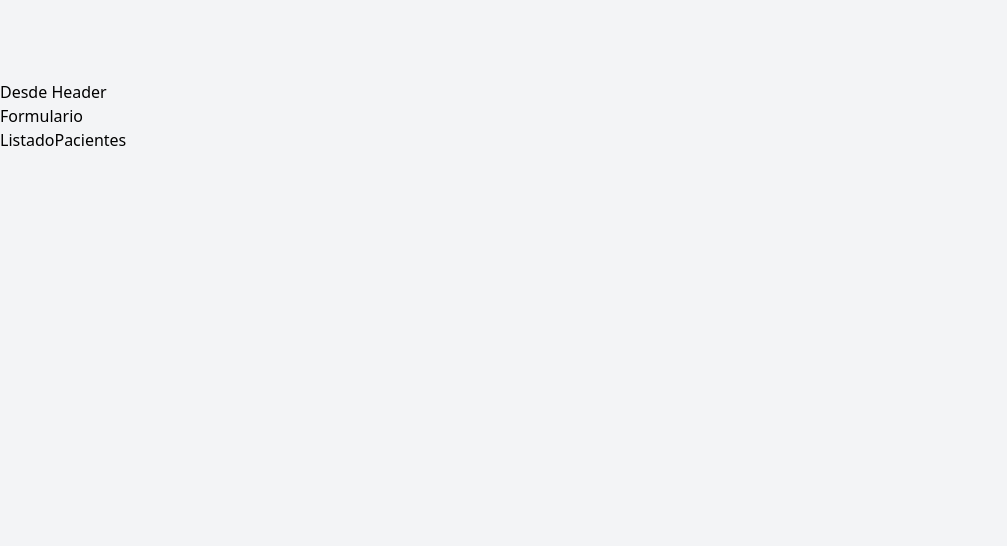
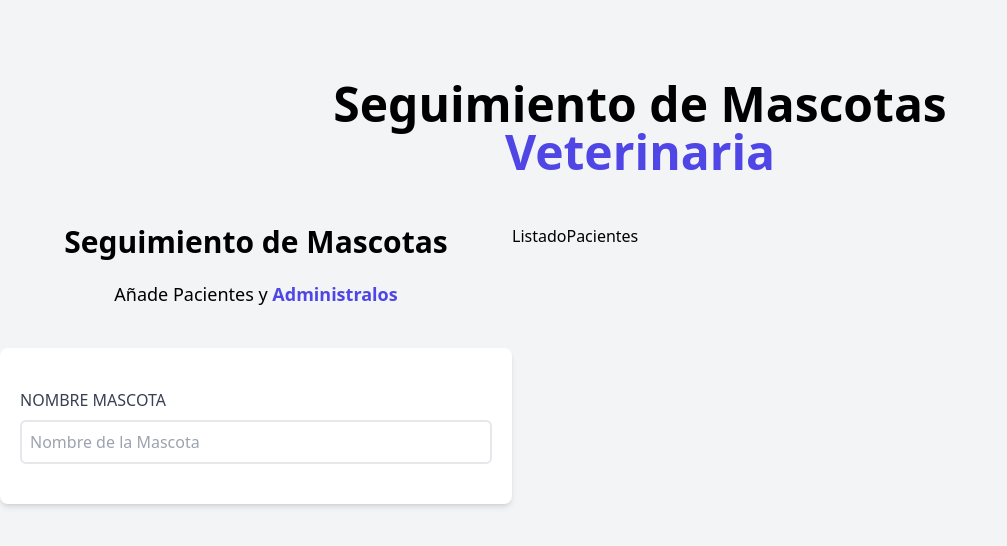
Before and after one commit to Grymbo/app-citas-bygrymbo, a React (Vite) app: page / in a window 1280 px wide. Shown: the top 546 px of the page, without its empty margins (0-1007 px from the left). Built offline with nearby package versions, Linux system fonts and the light colour scheme.

Commit message:
Se termina el header, y se da estilizacion a componentes

```diff
--- a/src/App.jsx
+++ b/src/App.jsx
@@ -6,9 +6,14 @@
 
   return (
     <div className="container mx-auto mt-20">
+
       <Header/>
-      <Formulario/>
-      <ListadoPacientes/>
+
+      <div className=" mt-12 md:flex">
+        <Formulario/>
+        <ListadoPacientes/>
+      </div>
+
     </div>
   )
 }
--- a/src/components/Formulario.jsx
+++ b/src/components/Formulario.jsx
@@ -1,8 +1,33 @@
 
 const Formulario = () => {
+
   return (
-    <div>
-        <h2>Formulario</h2>
+    <div className=" md:w-1/2 lg:w-2/5">
+
+      <h2 className=" font-black text-3xl text-center">
+        Seguimiento de Mascotas
+      </h2>
+
+      <p className=" text-lg mt-5 text-center mb-10">
+        Añade Pacientes y {''}
+          <span className=" text-indigo-600 font-bold">Administralos</span>
+      </p>
+
+      <form action="" className=" bg-white shadow-md rounded-lg py-10 px-5">
+        <div>
+          <label htmlFor="Mascota" className=" block text-gray-700 uppercase">
+              Nombre Mascota
+          </label>
+
+          <input
+            id="Mascota"
+            className=" border-2 w-full p-2 mt-2 placeholder-gray-400 rounded-md"
+            type="text"
+            placeholder="Nombre de la Mascota"
+          />
+        </div>
+      </form>
+
     </div>
   )
 }
--- a/src/components/Header.jsx
+++ b/src/components/Header.jsx
@@ -1,6 +1,11 @@
 function Header() {
     return (
-        <h1>Desde Header</h1>
+
+        <h1 className=" font-black text-5xl text-center md:w-2/3 mx-auto">
+            Seguimiento de Mascotas {''}
+                <span className=" text-indigo-600">Veterinaria</span>
+        </h1>
+
     )
 }
 export default Header;
--- a/src/components/ListadoPacientes.jsx
+++ b/src/components/ListadoPacientes.jsx
@@ -1,8 +1,10 @@
 
 const ListadoPacientes = () => {
   return (
-    <div>
-        <h2>ListadoPacientes</h2>
+    <div className=" md:w-1/2 lg:w-3/5">
+        <h2>
+          ListadoPacientes
+        </h2>
     </div>
   )
 }
```
